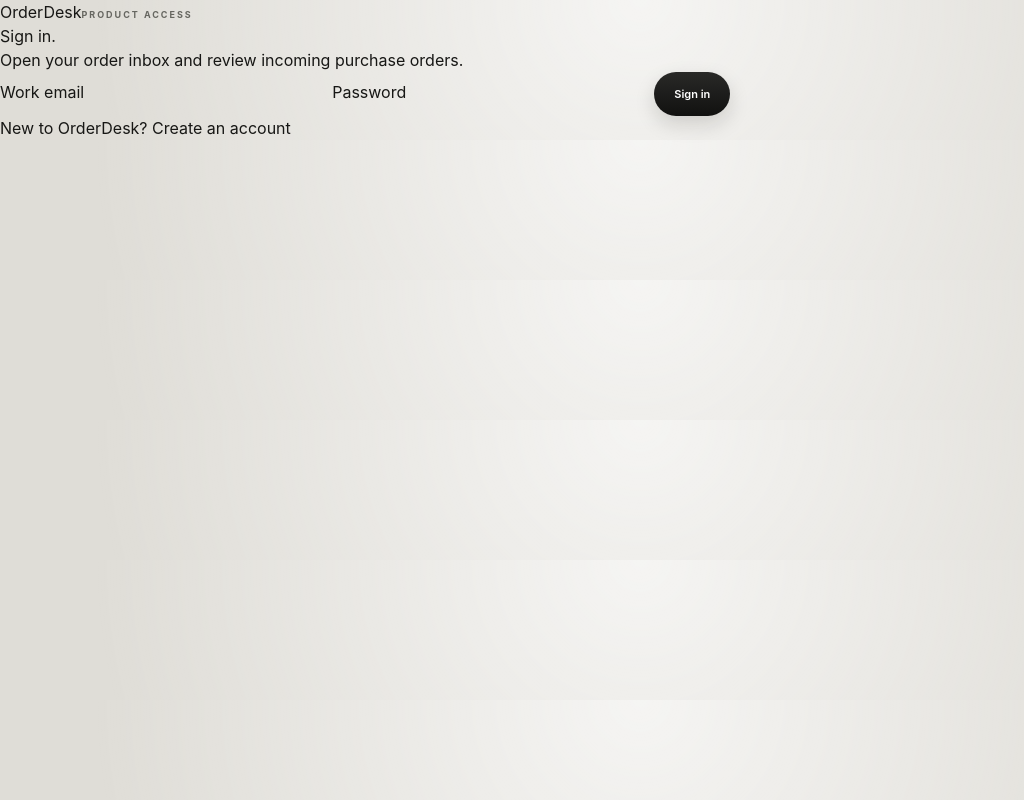
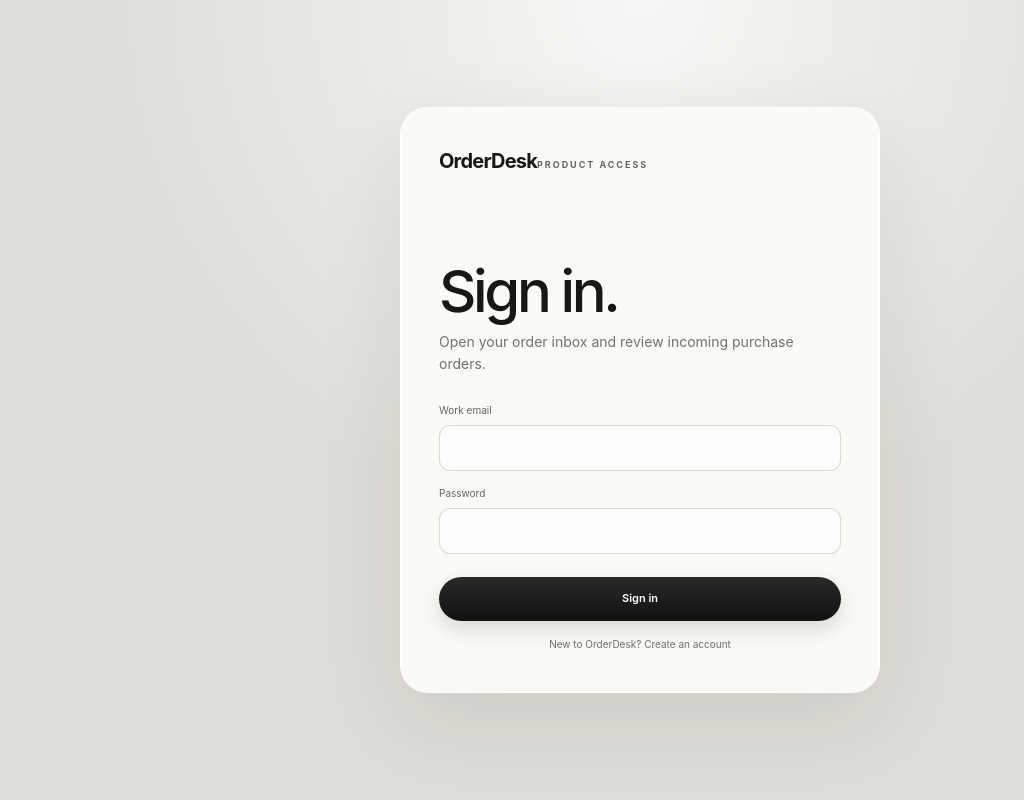
Before and after one commit to miromnb-coder/OrderDesk-Nordic, a Next.js app: page /app/login in a window 1280 px wide. Shown: the whole page, without its empty margins (0-1024 px from the left). Built offline with nearby package versions, Linux system fonts and the light colour scheme.

Commit message:
Style product auth upload and ingestion states

```diff
--- a/app/app/product.css
+++ b/app/app/product.css
@@ -893,3 +893,288 @@
   .od-segmented { width: 100%; }
   .od-segmented button { flex: 1; }
 }
+
+
+.od-auth-screen {
+  min-height: 100dvh;
+  display: grid;
+  place-items: center;
+  padding: 24px;
+  background:
+    radial-gradient(circle at 50% 0%, rgba(255,255,255,.76), transparent 34rem),
+    #dfddd7;
+}
+.od-auth-loading {
+  color: #6f6f69;
+  font-size: 12px;
+}
+.od-auth-card {
+  width: min(480px, 100%);
+  padding: 38px;
+  border: 1px solid rgba(255,255,255,.86);
+  border-radius: 28px;
+  background: rgba(251,250,247,.98);
+  box-shadow: 0 28px 85px rgba(31,30,27,.09);
+}
+.od-auth-brand {
+  display: inline-block;
+  margin-bottom: 74px;
+  font-size: 20px;
+  font-weight: 650;
+  letter-spacing: -.04em;
+}
+.od-auth-card h1 {
+  margin: 14px 0 12px;
+  font-size: clamp(42px, 7vw, 58px);
+  line-height: .95;
+  letter-spacing: -.058em;
+  font-weight: 540;
+}
+.od-auth-card > p {
+  margin: 0 0 28px;
+  color: #73736d;
+  font-size: 14px;
+  line-height: 1.55;
+}
+.od-auth-form {
+  display: grid;
+  gap: 15px;
+}
+.od-auth-form label {
+  display: grid;
+  gap: 7px;
+}
+.od-auth-form label > span {
+  color: #65655f;
+  font-size: 10px;
+}
+.od-auth-form input {
+  width: 100%;
+  height: 46px;
+  border: 1px solid rgba(23,23,21,.15);
+  border-radius: 11px;
+  background: rgba(255,255,255,.55);
+  padding: 0 13px;
+  color: #171715;
+  outline: none;
+  font: inherit;
+}
+.od-auth-form input:focus {
+  border-color: rgba(23,23,21,.43);
+  box-shadow: 0 0 0 3px rgba(23,23,21,.055);
+}
+.od-auth-submit {
+  width: 100%;
+  margin-top: 8px;
+}
+.od-auth-submit:disabled,
+.od-primary-button:disabled {
+  opacity: .52;
+  cursor: wait;
+  transform: none;
+}
+.od-auth-switch {
+  width: 100%;
+  margin-top: 16px;
+  border: 0;
+  background: transparent;
+  color: #6f6f69;
+  font-size: 10px;
+  cursor: pointer;
+}
+.od-auth-message,
+.od-auth-error {
+  margin: 2px 0 0;
+  padding: 11px 12px;
+  border-radius: 10px;
+  font-size: 10px;
+  line-height: 1.45;
+}
+.od-auth-message {
+  background: #edf5ed;
+  color: #3d7048;
+}
+.od-auth-error {
+  background: #fbebe8;
+  color: #8e4036;
+}
+.od-signout {
+  padding: 0;
+  border: 0;
+  background: transparent;
+  color: #777771;
+  font-size: 9px;
+  text-align: left;
+  cursor: pointer;
+}
+.od-upload-control {
+  position: relative;
+  display: grid;
+  justify-items: end;
+  gap: 7px;
+}
+.od-hidden-input {
+  position: absolute;
+  width: 1px;
+  height: 1px;
+  opacity: 0;
+  pointer-events: none;
+}
+.od-upload-error {
+  max-width: 280px;
+  color: #934a3d;
+  font-size: 9px;
+  line-height: 1.35;
+  text-align: right;
+}
+.od-live-chip {
+  display: inline-flex;
+  min-height: 27px;
+  align-items: center;
+  border-radius: 999px;
+  padding: 0 10px;
+  background: #edf3ed;
+  color: #44704c;
+  font-size: 9px;
+  font-weight: 650;
+}
+.od-empty-state {
+  min-height: 220px;
+  padding: 32px;
+  display: flex;
+  align-items: center;
+  justify-content: center;
+  flex-direction: column;
+  gap: 8px;
+  text-align: center;
+  color: #777771;
+}
+.od-empty-state strong {
+  color: #2e2e2b;
+  font-size: 15px;
+  font-weight: 600;
+}
+.od-empty-state span {
+  max-width: 460px;
+  font-size: 10px;
+  line-height: 1.5;
+}
+.od-status-processing.od-status-dot,
+.od-status-received.od-status-dot {
+  background: #778896;
+}
+.od-status-failed.od-status-dot {
+  background: #b95346;
+}
+.od-status-pill.od-status-processing,
+.od-status-pill.od-status-received {
+  background: #edf2f5;
+  color: #5c6c77;
+}
+.od-status-pill.od-status-failed {
+  background: #f9e9e6;
+  color: #93483e;
+}
+.od-pdf-frame {
+  display: block;
+  width: 100%;
+  min-height: 690px;
+  border: 0;
+  background: #eceae4;
+}
+.od-pipeline-error {
+  margin: 18px 22px 0;
+  padding: 12px 14px;
+  border-radius: 11px;
+  background: #f9e9e6;
+  color: #93483e;
+  font-size: 10px;
+}
+.od-pipeline-state {
+  min-height: 470px;
+  padding: 34px 28px;
+}
+.od-pipeline-state h3 {
+  margin: 12px 0 10px;
+  font-size: 30px;
+  line-height: 1;
+  letter-spacing: -.045em;
+  font-weight: 560;
+}
+.od-pipeline-state > p {
+  max-width: 560px;
+  margin: 0;
+  color: #73736d;
+  font-size: 12px;
+  line-height: 1.55;
+}
+.od-pipeline-steps {
+  margin-top: 34px;
+  border-top: 1px solid var(--od-line);
+  border-bottom: 1px solid var(--od-line);
+}
+.od-pipeline-steps > div {
+  min-height: 55px;
+  display: grid;
+  grid-template-columns: 38px 1fr auto;
+  align-items: center;
+  gap: 12px;
+  border-top: 1px solid var(--od-line);
+}
+.od-pipeline-steps > div:first-child { border-top: 0; }
+.od-pipeline-steps span {
+  color: #96968f;
+  font-size: 9px;
+}
+.od-pipeline-steps strong {
+  font-size: 11px;
+  font-weight: 600;
+}
+.od-pipeline-steps em {
+  color: #8e8e87;
+  font-size: 9px;
+  font-style: normal;
+}
+.od-pipeline-steps > div.is-done em {
+  color: #347643;
+}
+.od-event-log {
+  margin: 20px 22px 24px;
+  padding-top: 18px;
+  border-top: 1px solid var(--od-line);
+}
+.od-event-log > p {
+  color: #8a8a84;
+  font-size: 9px;
+}
+.od-event-log > div {
+  min-height: 42px;
+  display: grid;
+  grid-template-columns: 72px 1fr;
+  gap: 12px;
+  align-items: center;
+  border-top: 1px solid rgba(23,23,21,.06);
+}
+.od-event-log time {
+  color: #96968f;
+  font-size: 8px;
+}
+.od-event-log strong {
+  font-size: 9px;
+  font-weight: 560;
+  color: #55554f;
+}
+
+@media (max-width: 780px) {
+  .od-auth-card {
+    padding: 30px 22px;
+    border-radius: 22px;
+  }
+  .od-auth-brand { margin-bottom: 54px; }
+  .od-upload-control {
+    justify-items: stretch;
+    width: 100%;
+  }
+  .od-upload-error { text-align: left; }
+  .od-pdf-frame { min-height: 520px; }
+}
```
